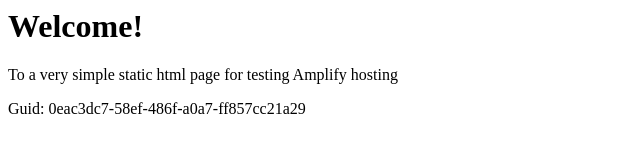
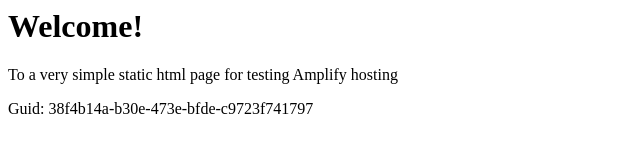
Before and after one commit to aws-aemilia-pdx/Github-PR-Commit-Integration-Test-DoNotTouch-GitHubWebhookPushCanaryTest-v1-preprod-us-west-2, a website: page src/index.html in a window 1280 px wide. Shown: the full height of the page, 0-640 px from the left. Drawn offline with Linux system fonts and the light colour scheme.

Commit message:
commit from integ tests

```diff
--- a/src/index.html
+++ b/src/index.html
@@ -12,6 +12,6 @@
 <body>
     <h1>Welcome!</h1>
     <p>To a very simple static html page for testing Amplify hosting</p>
-    <p>Guid: 0eac3dc7-58ef-486f-a0a7-ff857cc21a29</p></body>
+    <p>Guid: 38f4b14a-b30e-473e-bfde-c9723f741797</p></body>
 
 </html>
```
